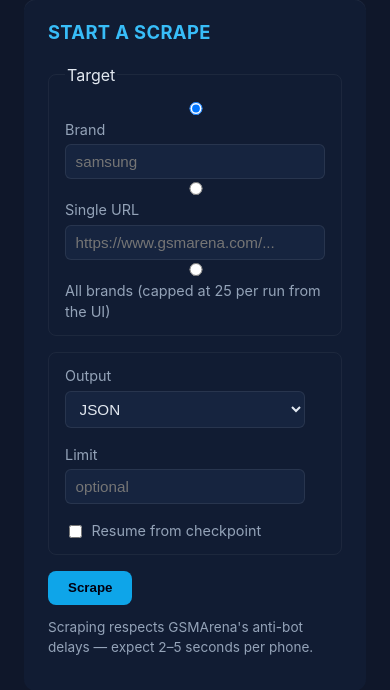
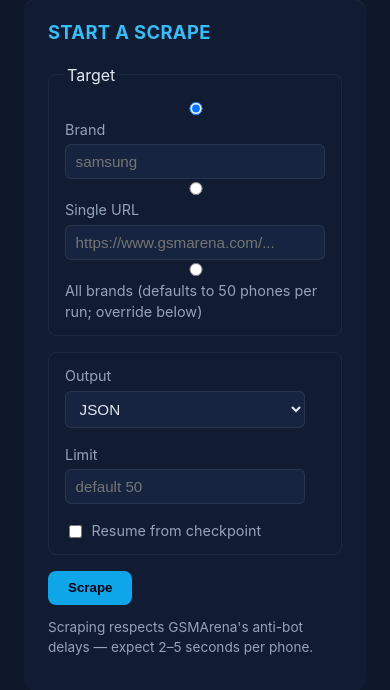
Before and after one commit to arkclennox-dev/gsm-scraper, a Flask app: page / in a window 390 px wide. Shown: the part 197-887 px from the top of the page. Run offline with Flask 3, Linux system fonts and the light colour scheme.

Commit message:
Default UI brand scrape to 50 phones per run
The web UI previously capped --all at 25 and applied no default to brand
mode. Per user request, brand and --all scrapes now default to 50 phones
per run when no Limit value is submitted. Configurable via the new
DEFAULT_BRAND_LIMIT env var (default 50). The CLI keeps --limit opt-in
so power users can still scrape an entire brand listing.

Co-Authored-By: Devin AI <158243242+devin-ai-integration[bot]@users.noreply.github.com>

```diff
--- a/config.py
+++ b/config.py
@@ -44,6 +44,11 @@ DELAY_MIN: float = _float("DELAY_MIN", 2.0)
 DELAY_MAX: float = _float("DELAY_MAX", 5.0)
 MAX_RETRIES: int = _int("MAX_RETRIES", 5)
 REQUEST_TIMEOUT: int = _int("REQUEST_TIMEOUT", 30)
+
+# When the web UI submits a brand or `--all` scrape without an explicit limit,
+# fetch this many phones per run by default. Override via env var if you want
+# bigger or smaller batches without editing code.
+DEFAULT_BRAND_LIMIT: int = _int("DEFAULT_BRAND_LIMIT", 50)
 
 LOG_LEVEL: str = os.getenv("LOG_LEVEL", "INFO").upper()
 
--- a/webapp/app.py
+++ b/webapp/app.py
@@ -143,6 +143,7 @@ def create_app() -> Flask:
             "index.html",
             files=_list_output_files(),
             jobs=sorted(_jobs.values(), key=lambda j: j.started_at, reverse=True),
+            default_brand_limit=config.DEFAULT_BRAND_LIMIT,
         )
 
     @app.post("/api/scrape")
@@ -170,9 +171,11 @@ def create_app() -> Flask:
                 400,
             )
 
-        if all_brands and limit is None:
-            # Don't accidentally let the web UI kick off a multi-hour scrape.
-            limit = 25
+        if (brand or all_brands) and limit is None:
+            # Web UI default: pull a meaningful batch (≥50 phones by default,
+            # configurable via DEFAULT_BRAND_LIMIT env var) so a single click
+            # produces a useful dataset without typing a number every time.
+            limit = config.DEFAULT_BRAND_LIMIT
 
         job_id = uuid.uuid4().hex[:12]
         label = brand or (url or "all")
--- a/webapp/templates/index.html
+++ b/webapp/templates/index.html
@@ -42,7 +42,7 @@
             </label>
             <label>
               <input type="radio" name="mode" value="all" />
-              All brands (capped at 25 per run from the UI)
+              All brands (defaults to {{ default_brand_limit }} phones per run; override below)
             </label>
           </fieldset>
 
@@ -57,7 +57,12 @@
             </label>
             <label>
               Limit
-              <input type="number" name="limit" min="0" placeholder="optional" />
+              <input
+                type="number"
+                name="limit"
+                min="0"
+                placeholder="default {{ default_brand_limit }}"
+              />
             </label>
             <label class="inline">
               <input type="checkbox" name="resume" />
```
Also changed, not shown: README.md, 2 other files.
